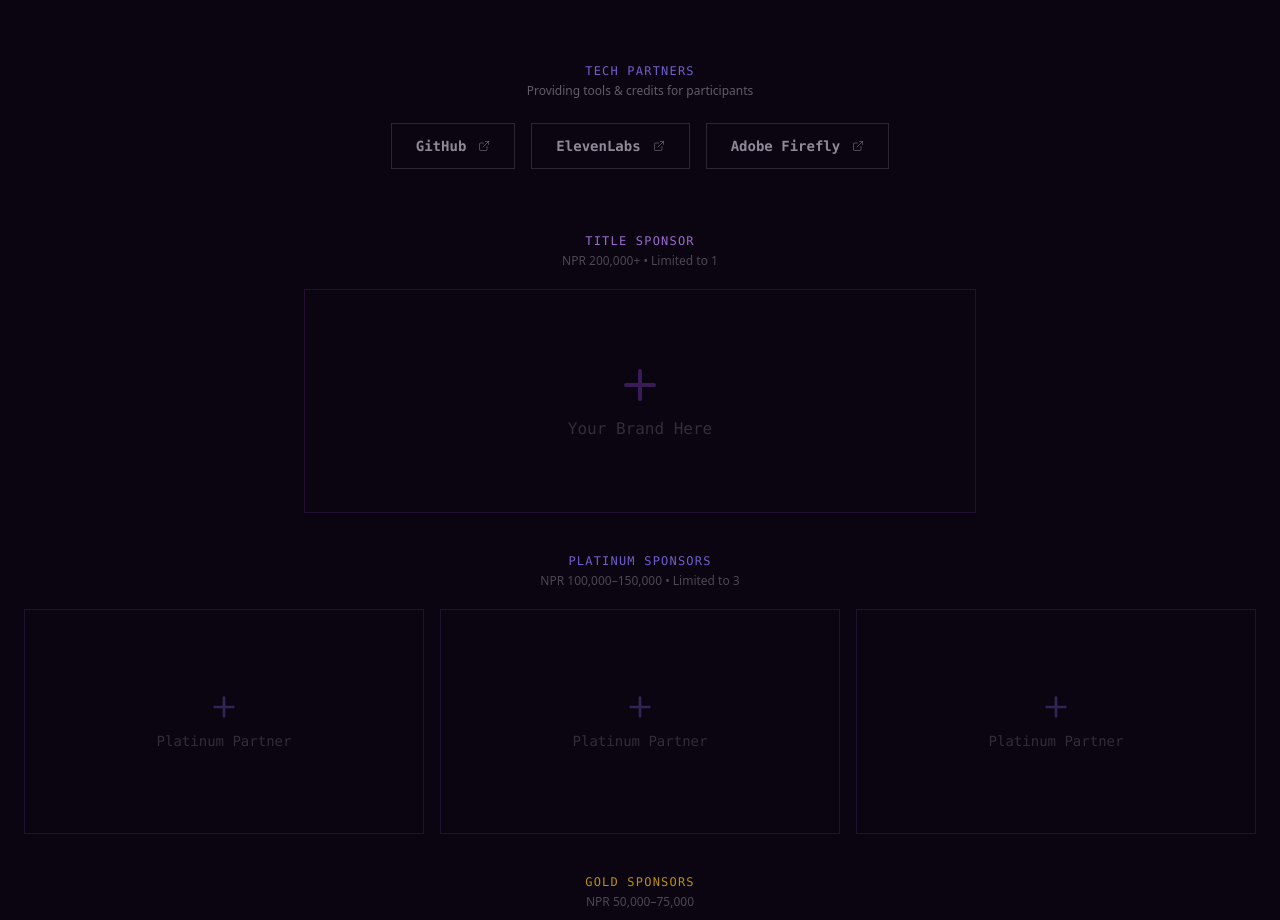
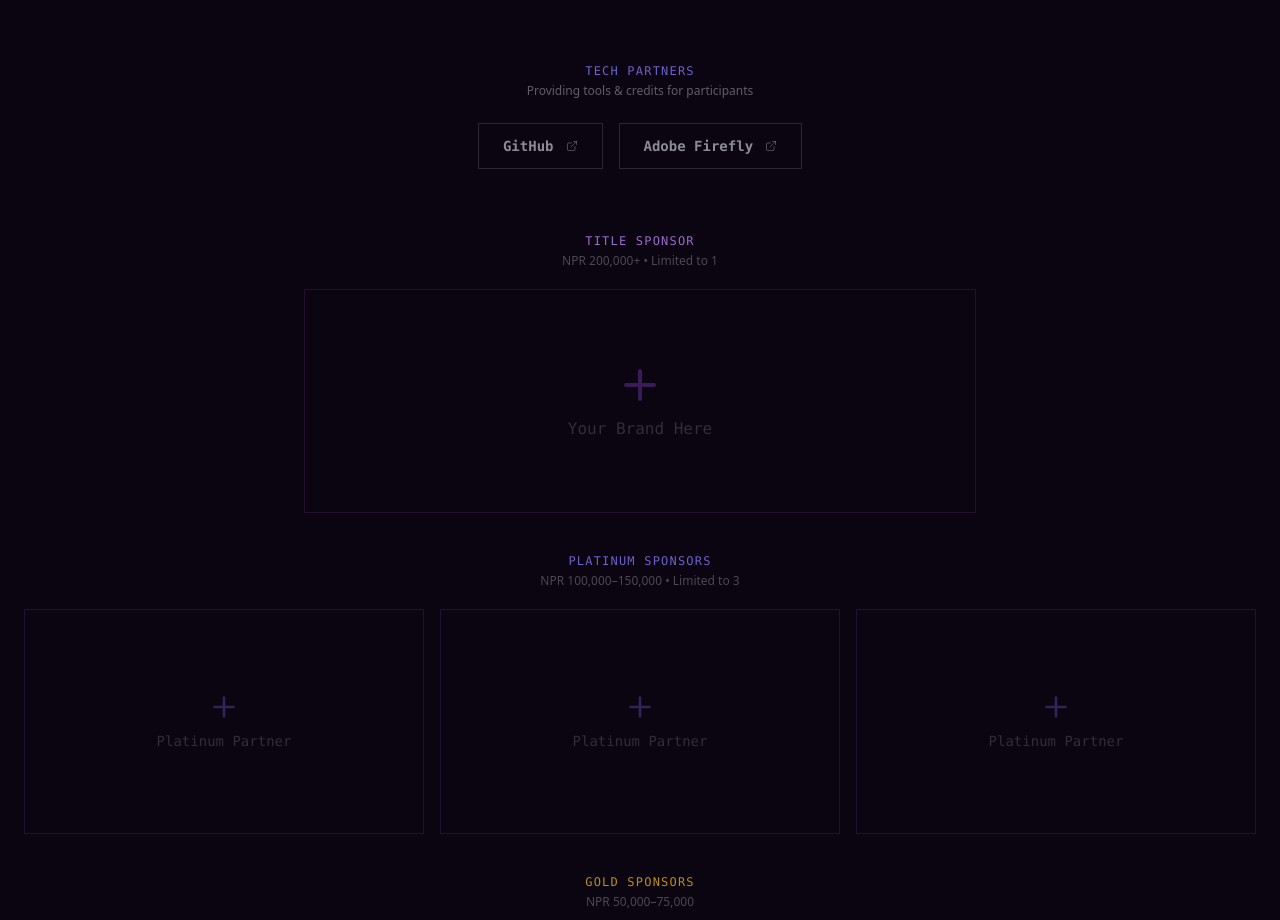
Before and after one commit to sapienskid/code-wave, a Next.js app: page / in a window 1280 px wide. Shown: the part 3200-4120 px from the top of the page. Built offline with nearby package versions, Linux system fonts and the light colour scheme.

Commit message:
remove ElevenLabs from tech partners (announce post-registration)

```diff
--- a/src/data/config.js
+++ b/src/data/config.js
@@ -174,7 +174,6 @@ export const siteConfig = {
   // Tech partners (confirmed: GitHub, ElevenLabs, Adobe Firefly)
   techPartners: [
     { name: "GitHub", logo: null, website: "https://github.com" },
-    { name: "ElevenLabs", logo: null, website: "https://elevenlabs.io" },
     { name: "Adobe Firefly", logo: null, website: "https://firefly.adobe.com" }
   ],
 
```
